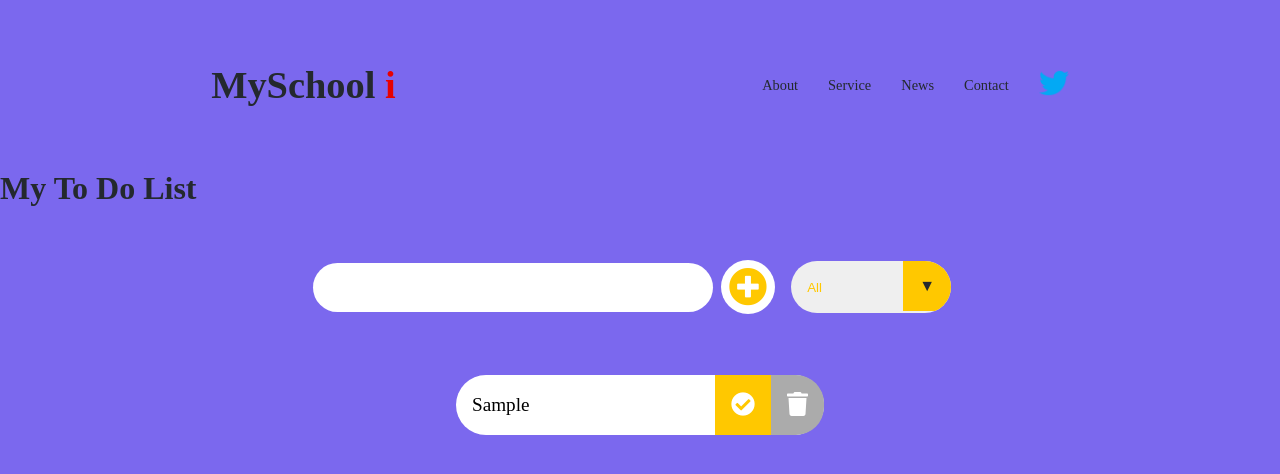
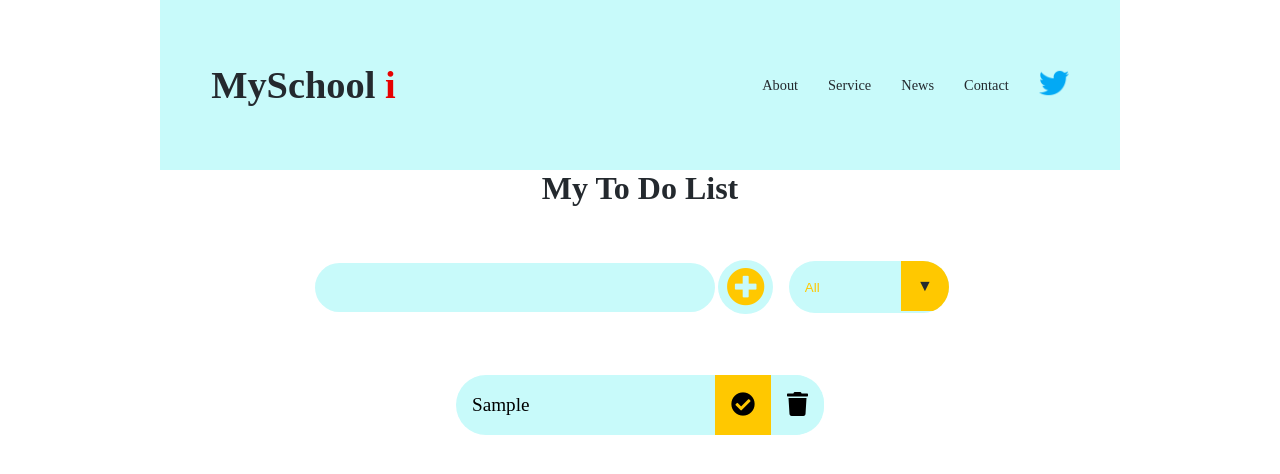
Before and after one commit to KanetyEngineer/ToDo-List-App-main, a plain HTML site: page index.html in a window 1280 px wide. Both pictures are taken after typing "Sample" into the empty fields and a click on the button 748 px from the left and 287 px from the top of the page. Drawn offline with Linux system fonts and the light colour scheme.

Commit message:
Update styles.css

```diff
--- a/styles.css
+++ b/styles.css
@@ -5,8 +5,8 @@
 }
 
 body {
-    background-color: mediumslateblue;
-    color: white;
+    /* background-color: mediumslateblue; */
+    color: wrgb(200, 250, 250);
     font-family: "Poppins", sans-serif;
     min-height: 100vh;
 }
@@ -23,26 +23,30 @@ form {
     align-items: center;
 }
 
+.mytodolist {
+    text-align: center;
+}
+
 form input,
 form button {
     padding: 0.5rem;
     padding-left: 1rem;
     font-size: 1.8rem;
     border: none;
-    background: white;
+    background: rgb(200, 250, 250);
     border-radius: 2rem;
 }
 
 form button {
     color: rgb(255, 200, 0);
-    background: white;
+    background: rgb(200, 250, 250);
     cursor: pointer;
     transition: all 0.3 ease;
-    margin-left: 0.5rem;
+    margin-left: 0.2rem;
 }
 
 form button:hover {
-    color: white;
+    color: rgb(200, 250, 250);
     background: rgb(255, 200, 0);
 }
 
@@ -65,7 +69,7 @@ form button:hover {
 .todo {
     margin: 0.5rem;
     padding-left: 0.5rem;
-    background: white;
+    background: rgb(200, 250, 250);
     color: black;
     font-size: 1.5rem;
     display: flex;
@@ -81,7 +85,7 @@ form button:hover {
 
 .trash-btn,
 .complete-btn {
-    color: white;
+    color: wh;
     border: none;
     padding: 1rem;
     cursor: pointer;
@@ -95,7 +99,7 @@ form button:hover {
 .trash-btn {
     border-top-right-radius: 1.75rem;
     border-bottom-right-radius: 1.75rem;
-    background: rgb(171, 171, 171);
+    background: rgb(200, 250, 250);
 }
 
 .todo-item {
@@ -123,6 +127,7 @@ select {
     appearance: none;
     outline: none;
     border: none;
+    background-color: rgb(200, 250, 250);
 }
 
 .select {
@@ -131,6 +136,10 @@ select {
     overflow: hidden;
     border-radius: 50px;
 }
+
+/* .filter-todo {
+    background-color: gray;
+} */
 
 select {
     color:rgb(255, 200, 0);
@@ -152,7 +161,7 @@ select {
 }
 
 .select::hover::after {
-    background: white;
+    background: rgb(200, 250, 250);
     color: rgb(255, 200, 0);
 }
 
@@ -220,6 +229,7 @@ li {
     margin: 0 auto;
     padding: 0 4%;
     height: 170px;
+    background: rgb(200, 250, 250);
 }
 
 span.i {
@@ -261,7 +271,7 @@ span.i {
         flex-direction: column;
         height: auto;
         line-height: 40px;
-        margin-top: 20px;
+        padding-top: 20px;
     }
 
     #header li {
@@ -273,3 +283,4 @@ span.i {
         width: 20px;
         margin-top: 15px;
     }
+}
```
